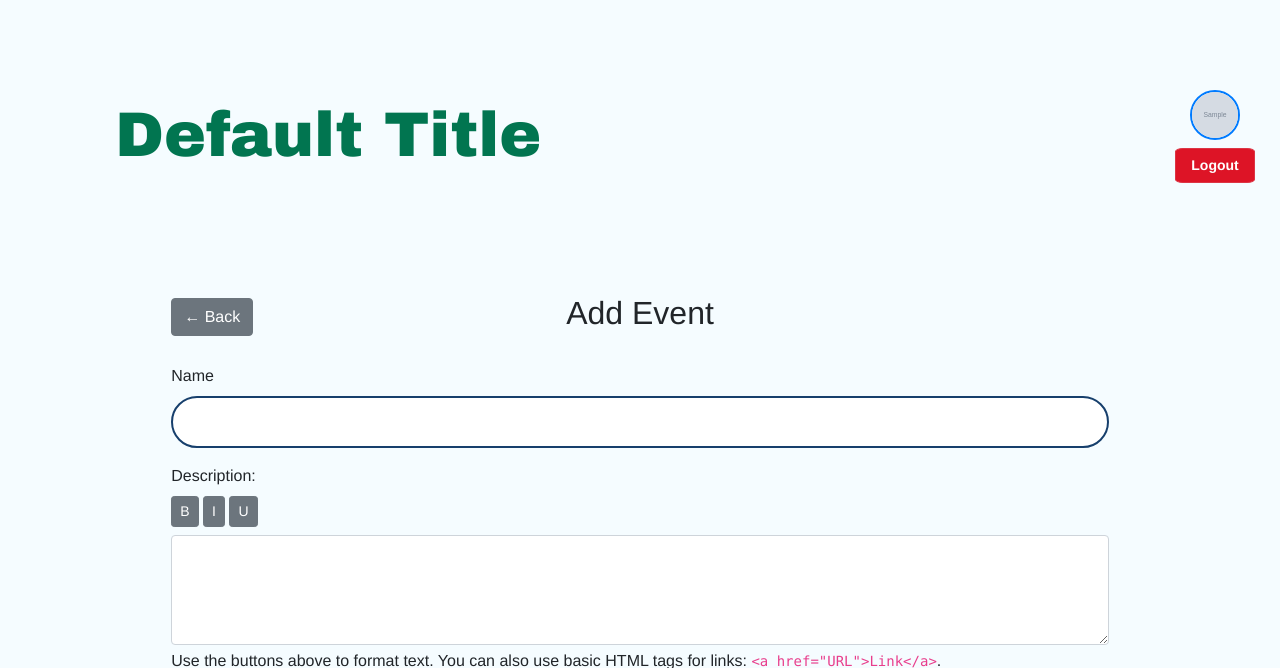
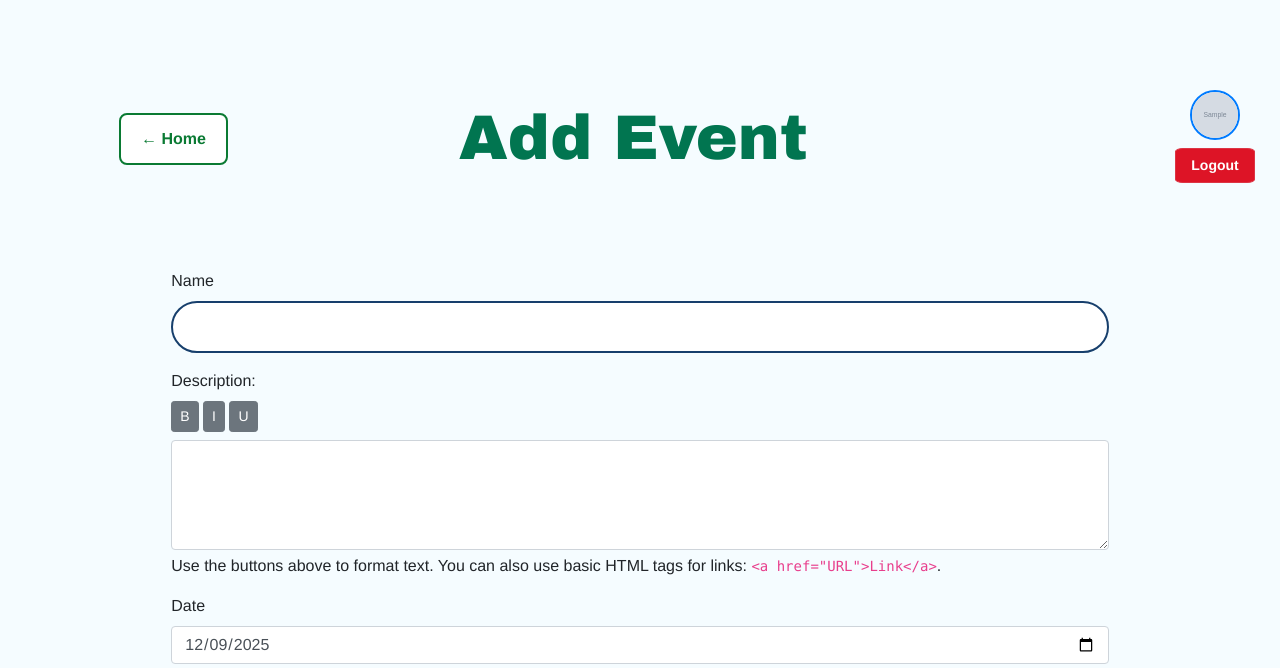
Before and after one commit to NoNameCoder2806/DVC-Events-Radar, a Django app: page /add_event/ in a window 1280 px wide. Shown: the part 218-886 px from the top of the page. Run offline with Django 5.2, Linux system fonts and the light colour scheme; a user stored in the database is signed in; tables that the repository leaves empty hold one stand-in row (values such as "Sample post"); grey boxes marked "Sample" are stand-in pictures; some libraries are stand-ins or nearby versions.

Commit message:
Fixed the page title of add event and edit event

```diff
--- a/myapp/templates/event_form.html
+++ b/myapp/templates/event_form.html
@@ -1,8 +1,29 @@
 {% extends 'base.html' %}
 {% block title %}{{ page_title }}{% endblock %}
 
+{% block page_title %}
+<div class="page-header-title-wrapper">
+    {% if page_title == "Add Event" %}
+        <button type="button" class="map-back-btn" id="backBtn">← Home</button>
+    {% else %}
+        <button type="button" class="map-back-btn" id="backBtn">← Back</button>
+    {% endif %}
+
+    <span class="page-title">{{ page_title }}</span>
+</div>
+
+<script>
+document.getElementById('backBtn').addEventListener('click', function() {
+    window.location.href = "{% url 'home' %}";
+});
+</script>
+{% endblock %}
+
+{% block header_spacer2 %}
+<div style="height: 30px;"></div>
+{% endblock %}
+
 {% block content %}
-
 <!-- 🔥 Floating top notification -->
 <div id="topNotification"
      style="
@@ -23,15 +44,6 @@
 
 <div class="d-flex justify-content-center mt-5">
     <div class="w-75">
-
-        <!-- Top bar with Back button -->
-        <div class="d-flex align-items-center mb-4 position-relative">
-            <div class="position-absolute" style="left: 0;">
-                <a href="{% url 'home' %}" class="btn btn-secondary">&larr; Back</a>
-            </div>
-            <h2 class="mx-auto text-center">{{ page_title }}</h2>
-        </div>
-
         <form method="POST" enctype="multipart/form-data">
             {% csrf_token %}
 
@@ -125,6 +137,49 @@
     </div>
 </div>
 
+<style>
+/* Title */
+.page-header-title-wrapper {
+    position: relative;
+    width: 100%;
+    height: 80px;
+}
+
+.page-title {
+    position: absolute;
+    left: 50%;
+    transform: translateX(calc(-50% - 22%));
+    font-weight: bold;
+    font-size: 63px;
+    color: #017550;
+    white-space: nowrap;
+}
+
+/* Back button */
+.map-back-btn {
+    position: absolute;
+    top: 16%;
+    left: 0;
+    margin-left: 10%;
+    padding: 12px 20px;
+    background: white;          /* white by default */
+    color: #0a7a33;             /* green border/text */
+    border: 2px solid #0a7a33;
+    border-radius: 8px;
+    font-weight: 600;
+    font-size: 1rem;
+    cursor: pointer;
+    transition: all 0.3s ease;
+    outline: none !important;
+    box-shadow: none !important;
+}
+
+.map-back-btn:hover {
+    background-color: #0a7a33; /* fill green on hover */
+    color: white;               /* text turns white */
+    transform: translateY(-1px);
+}
+</style>
 {% endblock %}
 
 {% block scripts %}
--- a/myapp/templates/event_map.html
+++ b/myapp/templates/event_map.html
@@ -5,7 +5,7 @@
 <div class="page-header-title-wrapper">
     <button type="button" class="map-back-btn" id="backBtn">← Home</button>
 
-    <span class="page-title">Manage Users</span>
+    <span class="page-title">Events Map</span>
 </div>
 
 <script>
```
